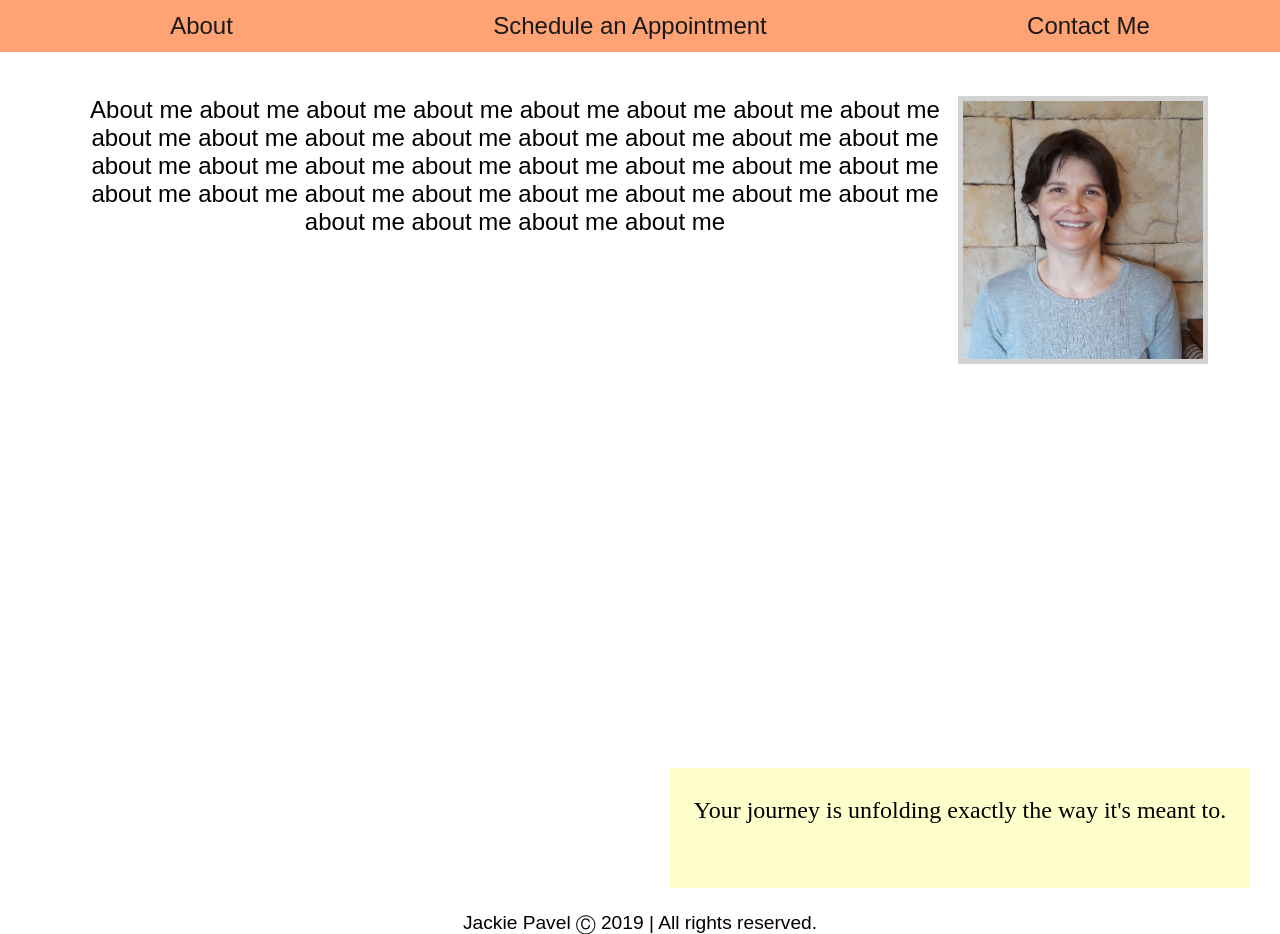
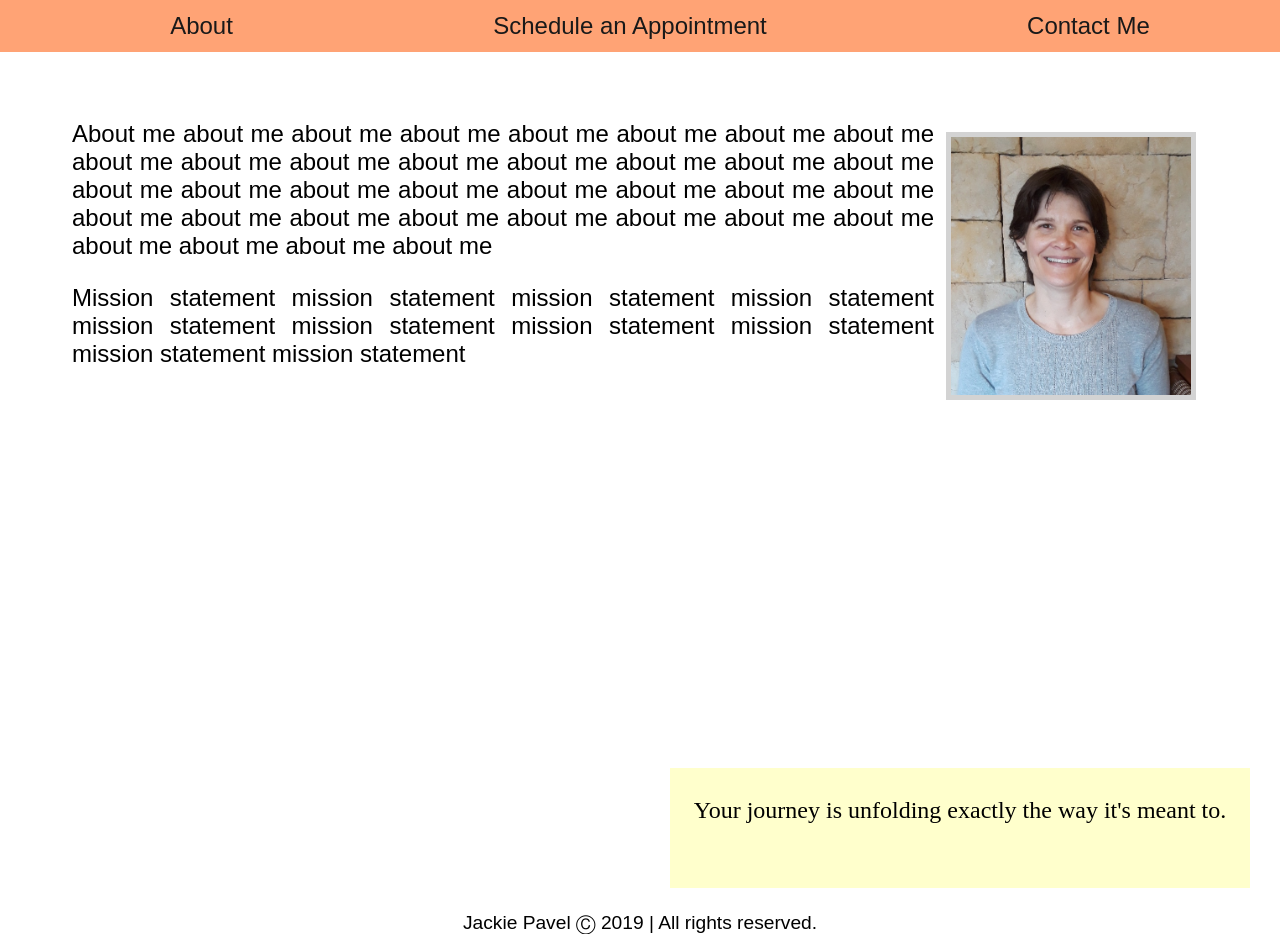
Before and after one commit to liztrenholme/jackie, a React (Create React App) app: page / in a window 1280 px wide. Built offline with nearby package versions, Linux system fonts and the light colour scheme; a web font is replaced by a local one.

Commit message:
placeholders and styling for about page

```diff
--- a/src/components/about/about.css
+++ b/src/components/about/about.css
@@ -1,12 +1,19 @@
 .about {
-    margin: 4em 3em;
+    margin: 5em 3em;
 }
 .headshot {
     width: 10em;
     border: 5px solid lightgray;
     float: right;
+    margin: .5em;
+}
+p {
+    text-align: justify;
 }
 @media only screen and (max-width: 500px) {
+    .about {
+        margin: 7em 2em;
+    }
     .headshot {
         width: 5em;
     }
--- a/src/components/about/index.js
+++ b/src/components/about/index.js
@@ -6,13 +6,21 @@ class About extends Component {
   render() {
     return (
       <div className="about">
-        <img className='headshot' src={headshot} alt='Jackie' />
+        <p className="blurb">
+          <img className='headshot' src={headshot} alt='Jackie' />
         About me about me about me about me about me about me
         about me about me about me about me about me about me
         about me about me about me about me about me about me
         about me about me about me about me about me about me
         about me about me about me about me about me about me
         about me about me about me about me about me about me
+        </p>
+        <p className="blurb">
+          Mission statement mission statement mission statement
+          mission statement mission statement mission statement
+          mission statement mission statement mission statement
+          mission statement
+        </p>
       </div>
     )
   }
--- a/src/components/contact/index.js
+++ b/src/components/contact/index.js
@@ -9,7 +9,7 @@ class Contact extends Component {
       message: ''
     }
 
-    onSubmit = () => console.log('formspree hookup to come', this.state)
+    // onSubmit = () => console.log('formspree hookup to come', this.state)
     textChange = (e) => this.setState({ [e.target.name]: e.target.value })
     render() {
       return (
```
